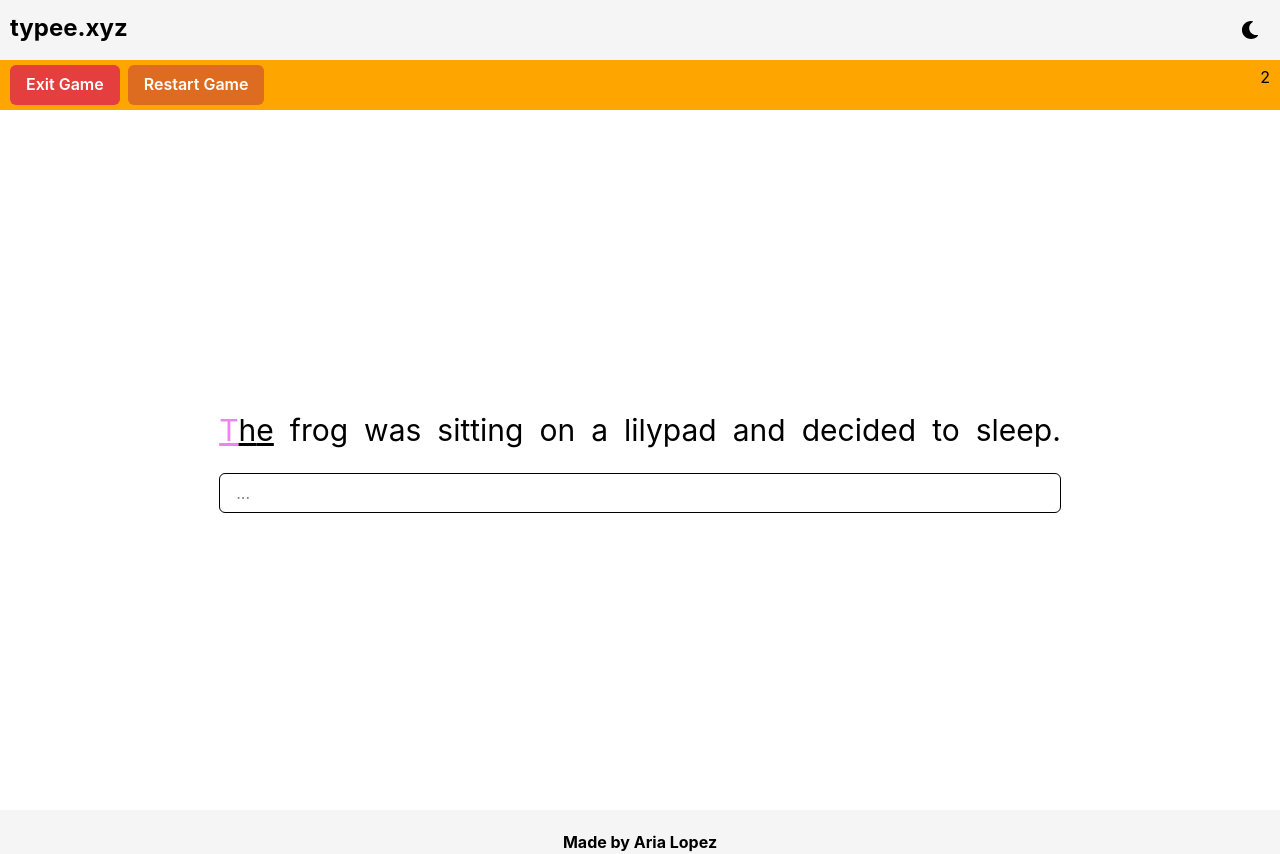
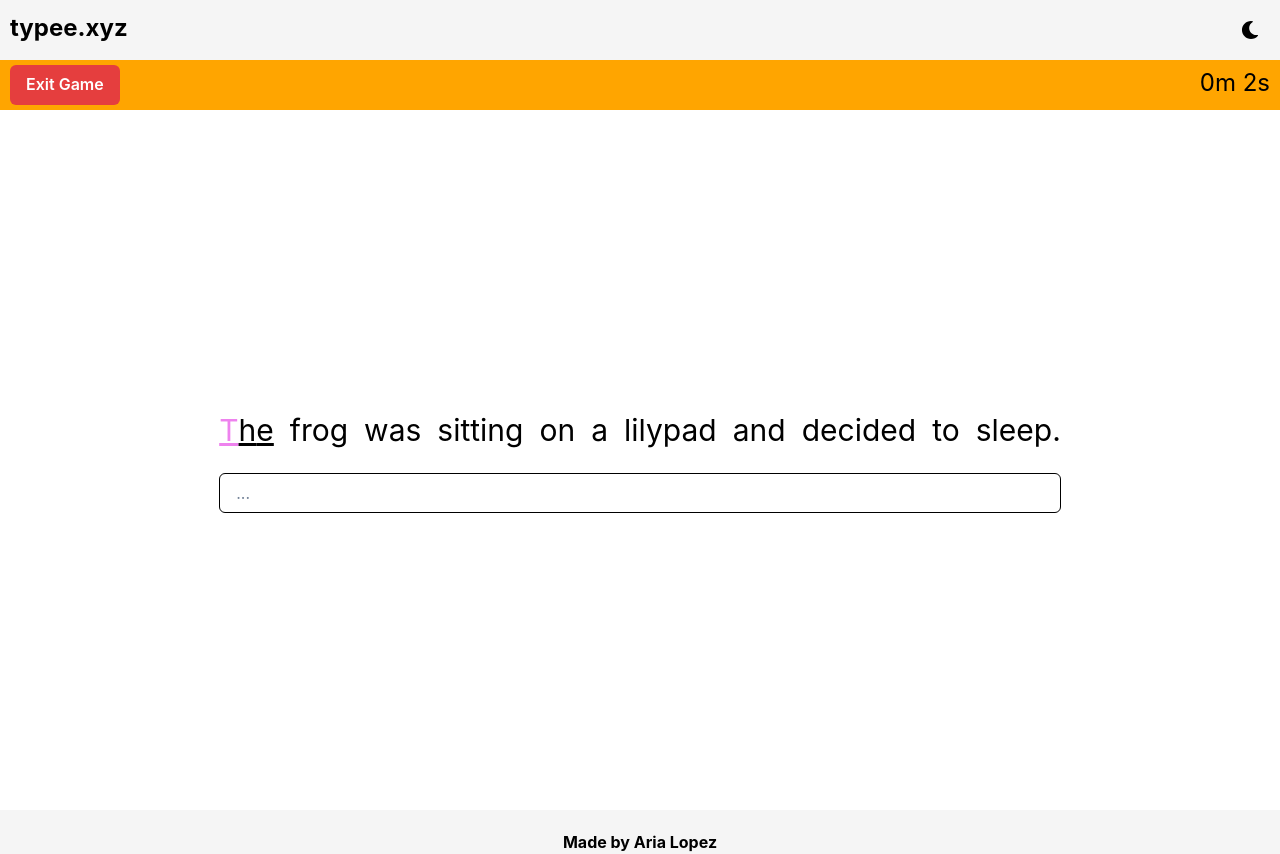
Before and after one commit to skye-lopez/typee, a React (Create React App) app: page / in a window 1280 px wide. Both pictures are taken after a click on the button "Endless". Built offline with nearby package versions, Linux system fonts and the light colour scheme.

Commit message:
readable time while in game

```diff
--- a/src/components/InGameOptions.tsx
+++ b/src/components/InGameOptions.tsx
@@ -7,6 +7,7 @@ import {
     Stack,
     Button,
 } from "@chakra-ui/react"
+import { useState, useEffect} from "react";
 
 interface InGameOptionsProps {
     setGameState: Function
@@ -16,6 +17,13 @@ interface InGameOptionsProps {
 
 export default function InGameOptions({ setGameState, time, resetGame } : InGameOptionsProps) {
     const bg = useColorModeValue("orange", "#886bf2");
+    const [readableTime, setReadableTime] = useState("");
+
+    useEffect(() => {
+        const mins = Math.floor(time / 60);
+        const seconds = time % 60;
+        setReadableTime(`${mins}m ${seconds}s`);
+    }, [time])
     return (
         <Flex
             bg={bg}
@@ -30,14 +38,8 @@ export default function InGameOptions({ setGameState, time, resetGame } : InGame
                 >
                     Exit Game
                 </Button>
-                <Button
-                    colorScheme="orange"
-                    onClick={() => { resetGame(); }}
-                >
-                    Restart Game
-                </Button>
             </Stack>
-            <Text>{time}</Text>
+            <Text fontSize="2xl">{readableTime}</Text>
         </Flex>
     );
 }
```
